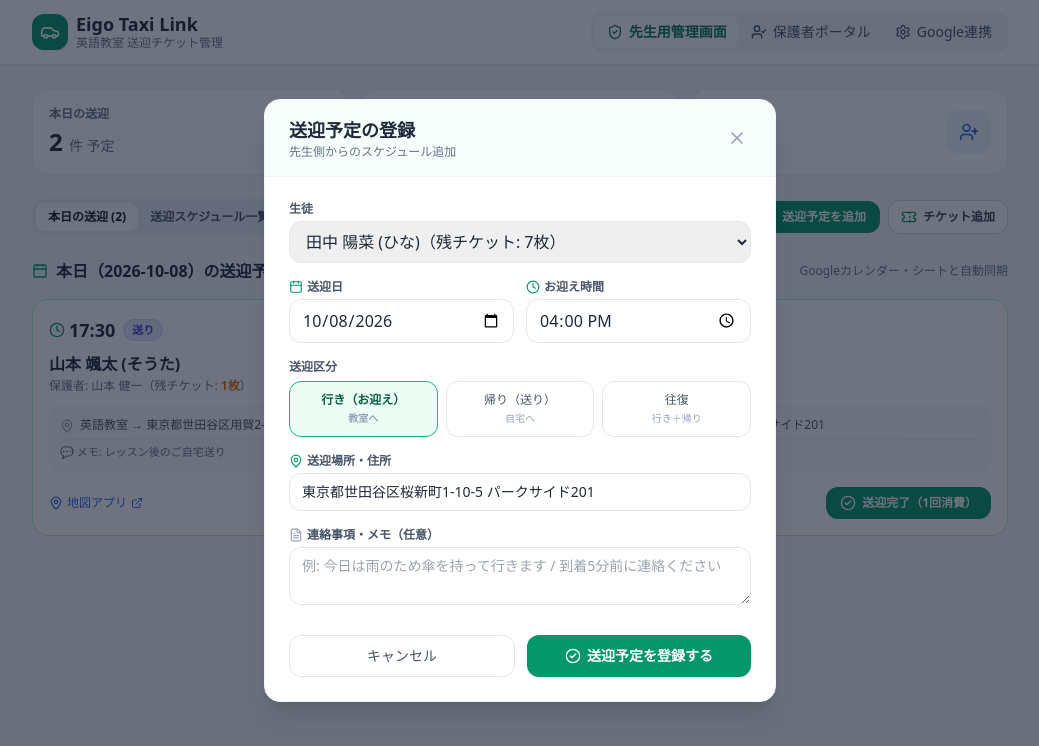
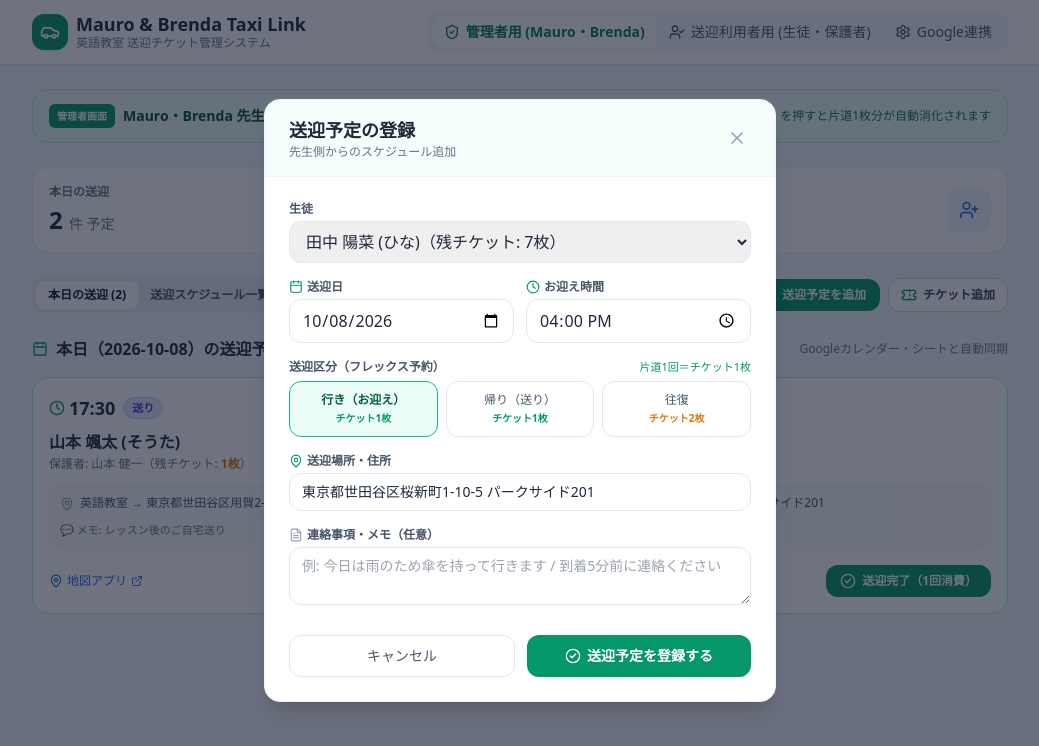
Before and after one commit to kanta13jp1/eigo-taxi-management, a React (Vite) app: page / in a window 1280 px wide. Both pictures are taken after a click on the button "送迎予定を追加". Shown: the top 746 px of the page, without its empty margins (120-1159 px from the left). Built offline with nearby package versions, Linux system fonts and the light colour scheme.

Commit message:
feat: customize for Mauro & Brenda with 1-ticket rule and alerts

```diff
--- a/index.html
+++ b/index.html
@@ -1,10 +1,10 @@
 <!doctype html>
-<html lang="en">
+<html lang="ja">
   <head>
     <meta charset="UTF-8" />
-    <link rel="icon" type="image/svg+xml" href="/favicon.svg" />
+    <link rel="icon" type="image/svg+xml" href="./favicon.svg" />
     <meta name="viewport" content="width=device-width, initial-scale=1.0" />
-    <title>eigo-taxi-management</title>
+    <title>Mauro & Brenda 送迎チケット管理 | Eigo Taxi Link</title>
   </head>
   <body>
     <div id="root"></div>
--- a/src/components/AddRideModal.tsx
+++ b/src/components/AddRideModal.tsx
@@ -156,7 +156,10 @@ export const AddRideModal: React.FC<AddRideModalProps> = ({
 
           {/* 送迎タイプ */}
           <div>
-            <label className="block text-xs font-semibold text-slate-600 mb-1.5">送迎区分</label>
+            <label className="block text-xs font-semibold text-slate-600 mb-1.5 flex items-center justify-between">
+              <span>送迎区分（フレックス予約）</span>
+              <span className="text-[11px] text-emerald-600 font-medium">片道1回＝チケット1枚</span>
+            </label>
             <div className="grid grid-cols-3 gap-2">
               <label
                 className={`flex flex-col items-center justify-center p-2.5 rounded-xl border text-xs cursor-pointer transition-all ${
@@ -174,7 +177,7 @@ export const AddRideModal: React.FC<AddRideModalProps> = ({
                   className="sr-only"
                 />
                 <span>行き（お迎え）</span>
-                <span className="text-[10px] text-slate-400 mt-0.5">教室へ</span>
+                <span className="text-[10px] text-emerald-600 font-semibold mt-0.5">チケット1枚</span>
               </label>
 
               <label
@@ -193,7 +196,7 @@ export const AddRideModal: React.FC<AddRideModalProps> = ({
                   className="sr-only"
                 />
                 <span>帰り（送り）</span>
-                <span className="text-[10px] text-slate-400 mt-0.5">自宅へ</span>
+                <span className="text-[10px] text-emerald-600 font-semibold mt-0.5">チケット1枚</span>
               </label>
 
               <label
@@ -212,7 +215,7 @@ export const AddRideModal: React.FC<AddRideModalProps> = ({
                   className="sr-only"
                 />
                 <span>往復</span>
-                <span className="text-[10px] text-slate-400 mt-0.5">行き＋帰り</span>
+                <span className="text-[10px] text-amber-600 font-semibold mt-0.5">チケット2枚</span>
               </label>
             </div>
           </div>
--- a/src/components/Navbar.tsx
+++ b/src/components/Navbar.tsx
@@ -16,8 +16,8 @@ export const Navbar: React.FC<NavbarProps> = ({ currentTab, setCurrentTab }) =>
             <Car className="w-5 h-5" />
           </div>
           <div>
-            <h1 className="text-lg font-bold text-slate-800 leading-tight">Eigo Taxi Link</h1>
-            <p className="text-xs text-slate-500 font-medium">英語教室 送迎チケット管理</p>
+            <h1 className="text-lg font-bold text-slate-800 leading-tight">Mauro & Brenda Taxi Link</h1>
+            <p className="text-xs text-slate-500 font-medium">英語教室 送迎チケット管理システム</p>
           </div>
         </div>
 
@@ -32,7 +32,7 @@ export const Navbar: React.FC<NavbarProps> = ({ currentTab, setCurrentTab }) =>
             }`}
           >
             <ShieldCheck className="w-4 h-4" />
-            先生用管理画面
+            管理者用 (Mauro・Brenda)
           </button>
           <button
             onClick={() => setCurrentTab('parent')}
@@ -43,7 +43,7 @@ export const Navbar: React.FC<NavbarProps> = ({ currentTab, setCurrentTab }) =>
             }`}
           >
             <UserCheck className="w-4 h-4" />
-            保護者ポータル
+            送迎利用者用 (生徒・保護者)
           </button>
           <button
             onClick={() => setCurrentTab('settings')}
--- a/src/components/ParentPortal.tsx
+++ b/src/components/ParentPortal.tsx
@@ -95,17 +95,20 @@ export const ParentPortal: React.FC<ParentPortalProps> = ({
                 </div>
               </div>
 
-              {student.ticketBalance <= 1 ? (
-                <div className="mt-4 bg-amber-400/20 border border-amber-300/40 rounded-xl p-2.5 flex items-center gap-2 text-xs text-amber-100">
-                  <AlertCircle className="w-4 h-4 text-amber-300 shrink-0" />
-                  <span>
-                    チケットが残りわずかです（残り{student.ticketBalance}回）。次回のレッスン時に先生へ購入をご相談ください。
-                  </span>
+              {student.ticketBalance <= 2 ? (
+                <div className="mt-4 bg-amber-500/25 border border-amber-300/50 rounded-xl p-3 flex items-start gap-2.5 text-xs text-amber-100">
+                  <AlertCircle className="w-5 h-5 text-amber-300 shrink-0 mt-0.5" />
+                  <div>
+                    <span className="font-bold text-amber-200 block text-sm">
+                      ⚠️ チケットが無くなりそうです（残り{student.ticketBalance}回）
+                    </span>
+                    <span>Mauro・Brenda に連絡してね！ 次回のチケットをご用意します。</span>
+                  </div>
                 </div>
               ) : (
-                <p className="mt-4 text-xs text-emerald-100/80 flex items-center gap-1">
-                  <Sparkles className="w-3.5 h-3.5 text-amber-300" />
-                  チケットは当日の送迎完了後に自動で消化されます。キャンセル時に無駄に引かれることはありません。
+                <p className="mt-4 text-xs text-emerald-100/90 flex items-center gap-1.5">
+                  <Sparkles className="w-4 h-4 text-amber-300 shrink-0" />
+                  <span>片道1回につきチケット1枚消費です。当日の送迎完了後に引かれるため、キャンセル時も安心です。</span>
                 </p>
               )}
             </div>
--- a/src/components/TeacherDashboard.tsx
+++ b/src/components/TeacherDashboard.tsx
@@ -67,6 +67,17 @@ export const TeacherDashboard: React.FC<TeacherDashboardProps> = ({
 
   return (
     <div className="space-y-6">
+      {/* 管理者バナー */}
+      <div className="bg-emerald-50/80 border border-emerald-200 rounded-2xl p-3.5 px-4 flex flex-col sm:flex-row sm:items-center justify-between gap-2 shadow-xs">
+        <div className="flex items-center gap-2 text-emerald-900 font-bold text-sm">
+          <span className="bg-emerald-600 text-white text-[10px] font-black px-2 py-0.5 rounded-md">管理者画面</span>
+          <span>Mauro・Brenda 先生用管理ダッシュボード</span>
+        </div>
+        <p className="text-xs text-emerald-700 font-medium">
+          ※完全予約制対応：送迎完了時に「送迎完了（1回消費）」を押すと片道1枚分が自動消化されます
+        </p>
+      </div>
+
       {/* 上部サマリーカード */}
       <div className="grid grid-cols-1 sm:grid-cols-3 gap-3">
         <div className="bg-white p-4 rounded-2xl border border-slate-200/80 shadow-xs flex items-center justify-between">
```
